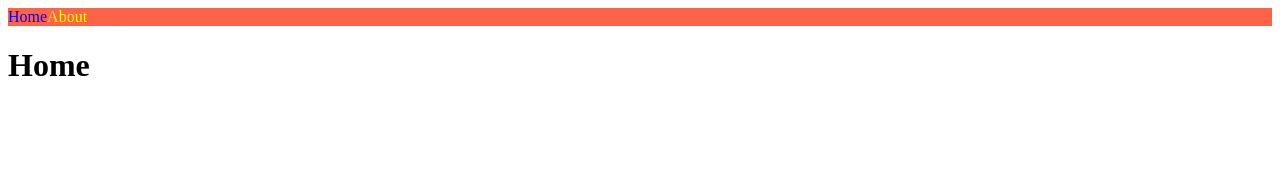
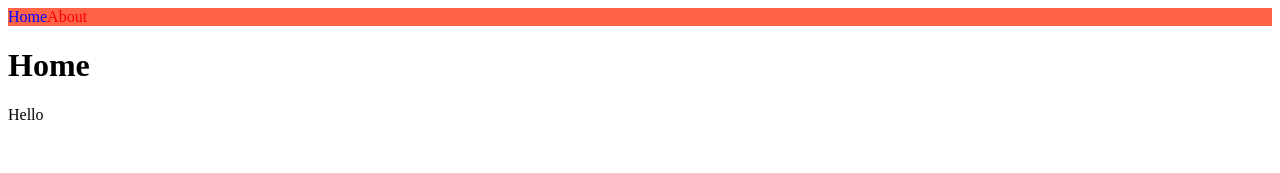
Before and after one commit to EungBug/nextjs-study, a Next.js app: page / in a window 1280 px wide. Shown: the top 173 px of the page. Built offline with nearby package versions, Linux system fonts and the light colour scheme.

Commit message:
Style: global Style 스터디

```diff
--- a/components/NavBar.js
+++ b/components/NavBar.js
@@ -1,7 +1,5 @@
 import Link from 'next/link';
 import { useRouter } from 'next/router';
-
-
 
 const NavBar = () => {
   const router = useRouter();
--- /dev/null
+++ b/pages/_app.js
@@ -0,0 +1,21 @@
+import React from 'react'
+import NavBar from '../components/NavBar';
+
+const App = ({Component, pageProps}) => {
+  return (
+    <>
+      <NavBar/>
+      <Component {...pageProps} />
+      <span>Hello</span>
+      <style jsx global>
+        {`
+          a {
+            color: red;
+          }
+        `}
+      </style>
+    </>
+  )
+}
+
+export default App
--- a/pages/about.js
+++ b/pages/about.js
@@ -3,7 +3,6 @@
 const about = () => {
   return (
     <div>
-      <NavBar />
       <h1 className="active">About</h1>
     </div>
   )
--- a/pages/index.js
+++ b/pages/index.js
@@ -2,9 +2,8 @@
 
 const Home = () => {
   return (
-     <div>
-    <NavBar />
-    <h1>Home</h1>
+    <div>
+      <h1>Home</h1>
     </div>
   )
 
```
